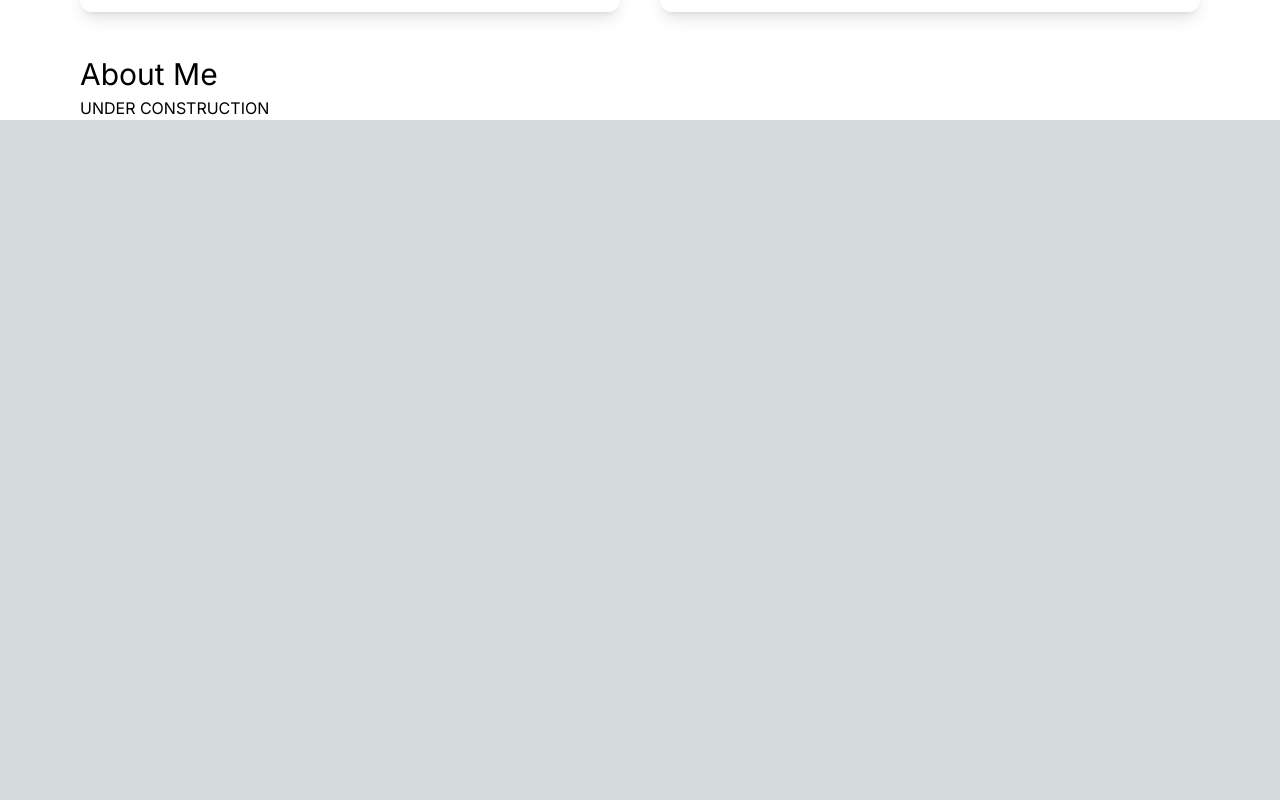
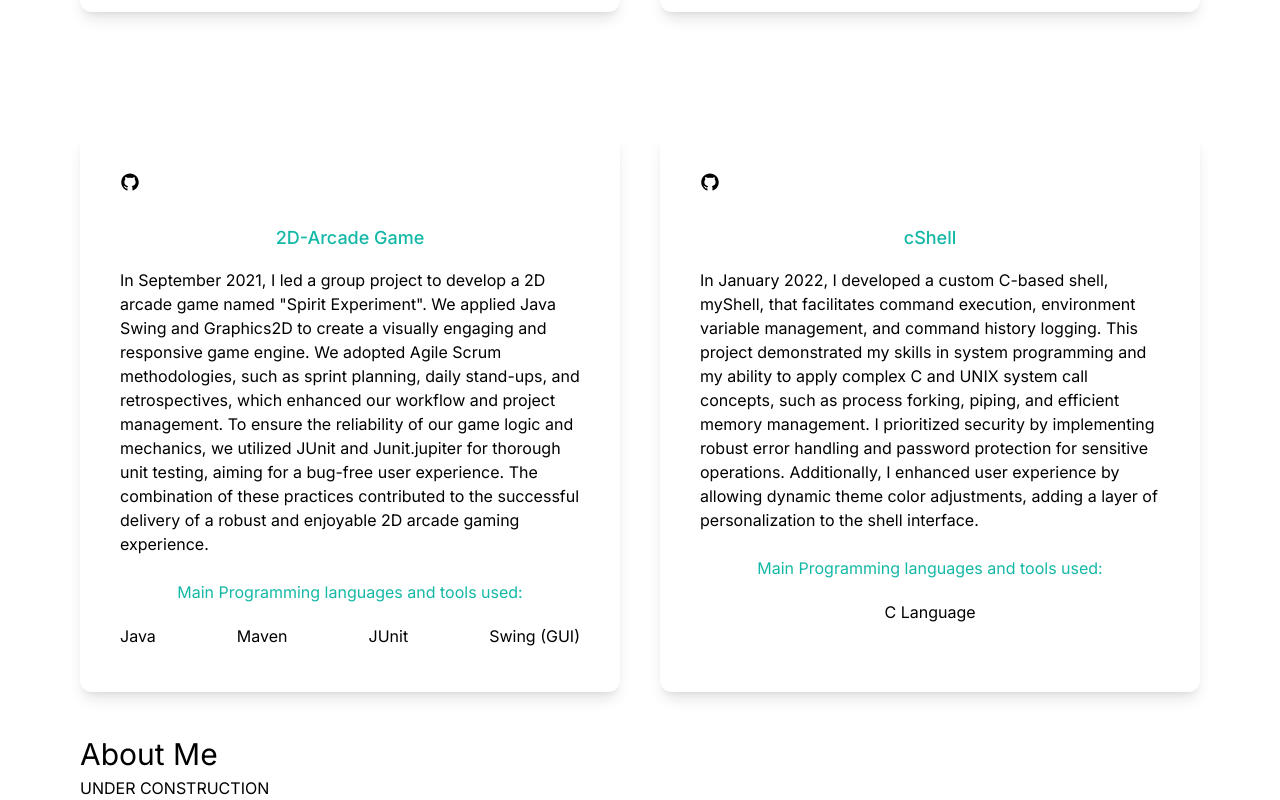
Before and after one commit to gprem09/Portfolio, a Next.js app: page / in a window 1280 px wide. Shown: the part 1078-1878 px from the top of the page. Before the commit the page ends 1198 px from the top, so only its background shows below. Built offline with nearby package versions, Linux system fonts and the light colour scheme.

Commit message:
updating project info

```diff
--- a/src/app/page.js
+++ b/src/app/page.js
@@ -51,6 +51,7 @@ export default function Home() {
           </h3>
         </div>
         <div className='grid lg:grid-cols-2 gap-10'>
+          {/* Full Stack Development */}
           <div className='shadow-lg p-10 rounded-xl my-10'>
             <AiFillGithub className='text-xl'/>
             <h3 className='text-center text-lg font-medium pt-8 pb-2 text-teal-500'>
@@ -71,10 +72,11 @@ export default function Home() {
               </div>
           </div>
 
+          {/* Angular Web Development */}
           <div className='shadow-lg p-10 rounded-xl my-10'>
             <AiFillGithub className='text-xl'/>
             <h3 className='text-center text-lg font-medium pt-8 pb-2 text-teal-500'>
-              Angular Project
+              Angular Web Development
             </h3>
             <p className='py-2'>
               In March 2021, I developed a dynamic Angular web application that allowed the public to report and monitor missing pigs effectively. This platform offers enhanced engagement and functionality through interactive features. With CRUD operations, JSON libraries, and REST APIs, the app manages data on a web server seamlessly. I integrated the Leaflet maps API to help users filter reports, interact with map markers, and obtain a detailed view of pig sightings. The application includes well-designed forms for easy report submission and smart feedback systems for handling user errors, ensuring an intuitive and smooth user experience.
@@ -90,6 +92,42 @@ export default function Home() {
               </div>
           </div>
 
+          {/* 2d-Arcade Game */}
+          <div className='shadow-lg p-10 rounded-xl my-10'>
+            <AiFillGithub className='text-xl'/>
+            <h3 className='text-center text-lg font-medium pt-8 pb-2 text-teal-500'>
+              2D-Arcade Game
+            </h3>
+            <p className='py-2'>
+              In September 2021, I led a group project to develop a 2D arcade game named "Spirit Experiment". We applied Java Swing and Graphics2D to create a visually engaging and responsive game engine. We adopted Agile Scrum methodologies, such as sprint planning, daily stand-ups, and retrospectives, which enhanced our workflow and project management. To ensure the reliability of our game logic and mechanics, we utilized JUnit and Junit.jupiter for thorough unit testing, aiming for a bug-free user experience. The combination of these practices contributed to the successful delivery of a robust and enjoyable 2D arcade gaming experience.
+            </p>
+            <h4 className='text-center py-4 text-teal-500'>
+              Main Programming languages and tools used:
+            </h4>
+              <div className='flex justify-between'>
+                <p className='py-1'>Java</p>
+                <p className='py-1'>Maven</p>
+                <p className='py-1'>JUnit</p>
+                <p className='py-1'>Swing (GUI)</p>
+              </div>
+          </div>
+
+          {/* cShell */}
+          <div className='shadow-lg p-10 rounded-xl my-10'>
+            <AiFillGithub className='text-xl'/>
+            <h3 className='text-center text-lg font-medium pt-8 pb-2 text-teal-500'>
+              cShell
+            </h3>
+            <p className='py-2'>
+              In January 2022, I developed a custom C-based shell, myShell, that facilitates command execution, environment variable management, and command history logging. This project demonstrated my skills in system programming and my ability to apply complex C and UNIX system call concepts, such as process forking, piping, and efficient memory management. I prioritized security by implementing robust error handling and password protection for sensitive operations. Additionally, I enhanced user experience by allowing dynamic theme color adjustments, adding a layer of personalization to the shell interface.
+            </p>
+            <h4 className='text-center py-4 text-teal-500'>
+              Main Programming languages and tools used:
+            </h4>
+              <div className='flex justify-center'>
+                <p className='py-1'>C Language</p>
+              </div>
+          </div>
         </div>
       </section>
 
```
